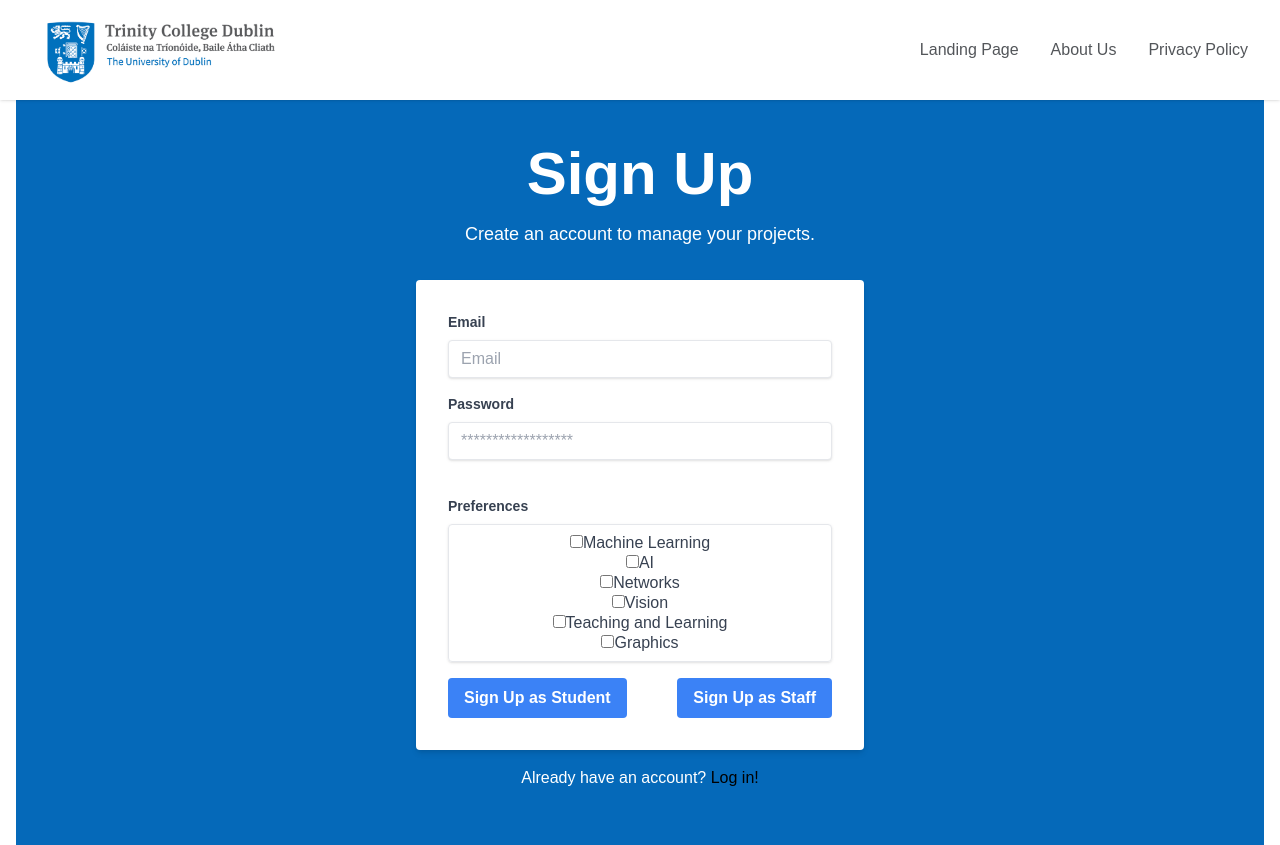
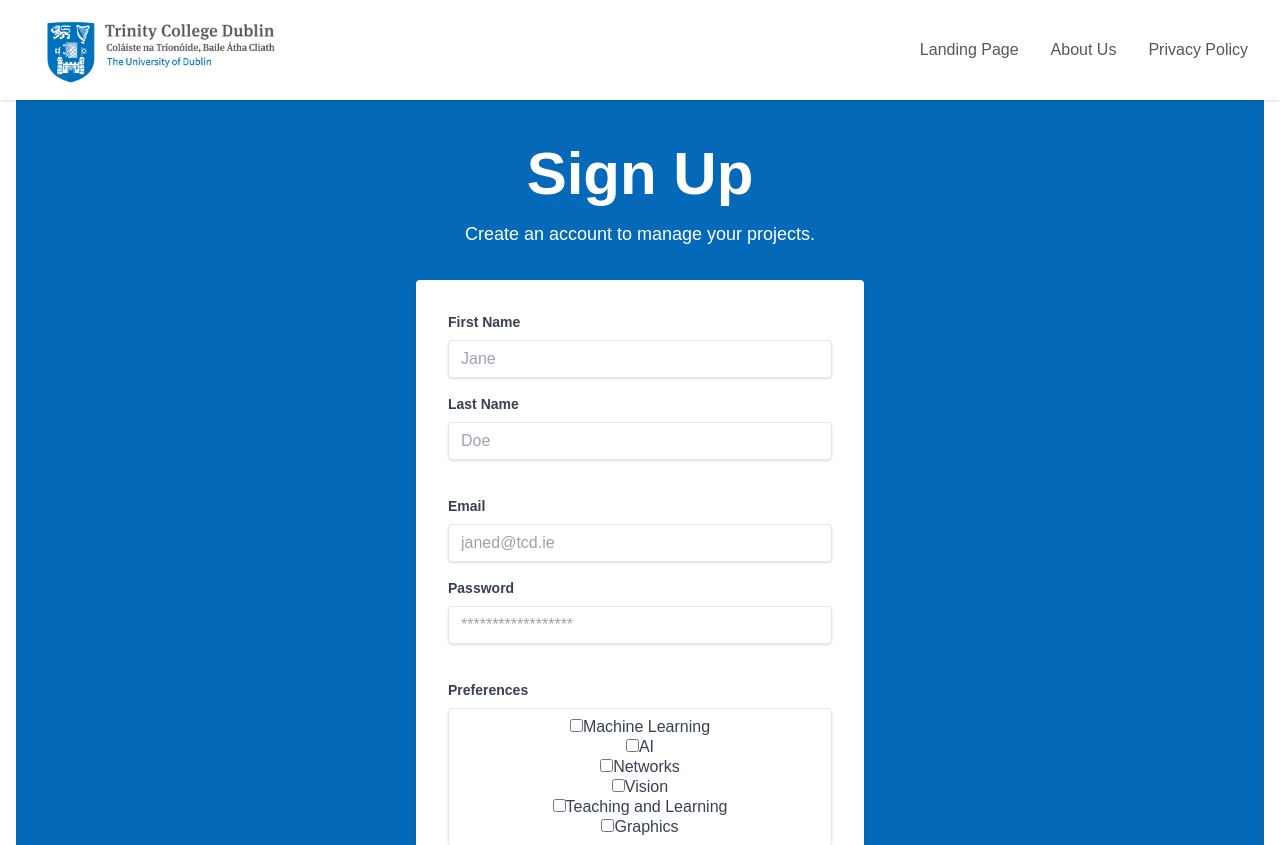
Before and after one commit to FinnCummins/Group13, a Next.js app in the folder frontend/: page /signup in a window 1280 px wide. Shown: the top 845 px of the page. Built offline with nearby package versions, Linux system fonts and the light colour scheme.

Commit message:
connecting sign up and log in with backend

```diff
--- a/frontend/src/app/login/page.js
+++ b/frontend/src/app/login/page.js
@@ -3,9 +3,14 @@ import { useEffect, useState } from 'react';
 import Head from 'next/head';
 import LoginNavbar from '@/components/LoginNavbar';
 import Link from 'next/link';
+import { useRouter } from 'next/navigation';
 
 export default function Login() {
   const [isClient, setIsClient] = useState(false);
+  const [email, setEmail] = useState('');
+  const [password, setPassword] = useState('');
+  const [error, setError] = useState('');
+  const router = useRouter();
 
   useEffect(() => {
     setIsClient(true);
@@ -14,6 +19,33 @@ export default function Login() {
   if (!isClient) {
     return null;
   }
+
+  const handleLogin = async (url) => {
+    setError('');
+    try {
+      const response = await fetch(url, {
+        method: 'POST',
+        headers: {
+          'Content-Type': 'application/json',
+        },
+        body: JSON.stringify({ email, password }),
+      });
+
+      const data = await response.json();
+
+      if (response.ok) {
+        if (url.includes('students')) {
+          router.push('/student');
+        } else if (url.includes('supervisors')) {
+          router.push('/supervisor');
+        }
+      } else {
+        setError(data.error || 'Login failed');
+      }
+    } catch (error) {
+      setError('An error occurred. Please try again.');
+    }
+  };
 
   return (
     <div>
@@ -30,16 +62,19 @@ export default function Login() {
           <p className="text-lg mb-8">
             Please enter your credentials to log in.
           </p>
-          <form className="max-w-md mx-auto bg-white p-8 rounded shadow-md">
+          {error && <p className="text-red-500">{error}</p>}
+          <form className="max-w-md mx-auto bg-white p-8 rounded shadow-md" onSubmit={(e) => e.preventDefault()}>
             <div className="mb-4">
-              <label className="block text-left text-gray-700 text-sm font-bold mb-2" htmlFor="username">
-                Username
+              <label className="block text-left text-gray-700 text-sm font-bold mb-2" htmlFor="email">
+                Email
               </label>
               <input
                 className="shadow appearance-none border rounded w-full py-2 px-3 text-gray-700 leading-tight focus:outline-none focus:shadow-outline"
-                id="username"
+                id="email"
                 type="text"
-                placeholder="Username"
+                placeholder="janedoe@tcd.ie"
+                value={email}
+                onChange={(e) => setEmail(e.target.value)}
               />
             </div>
             <div className="mb-6">
@@ -51,25 +86,25 @@ export default function Login() {
                 id="password"
                 type="password"
                 placeholder="******************"
+                value={password}
+                onChange={(e) => setPassword(e.target.value)}
               />
             </div>
             <div className="flex items-center justify-between">
-              <Link href="/student">
               <button
                 className="bg-blue-500 hover:bg-blue-700 text-white font-bold py-2 px-4 rounded focus:outline-none focus:shadow-outline"
                 type="button"
+                onClick={() => handleLogin('/students/login')}
               >
                 Log In as Student
             </button>
-              </Link>
-              <Link href="/supervisor">
               <button
                 className="bg-blue-500 hover:bg-blue-700 text-white font-bold py-2 px-4 rounded focus:outline-none focus:shadow-outline"
                 type="button"
+                onClick={() => handleLogin('/supervisors/login')}
               >
                 Log In as Supervisor
               </button>
-              </Link>
             </div>
           </form>
           <p className="mt-4">
--- a/frontend/src/app/signup/page.js
+++ b/frontend/src/app/signup/page.js
@@ -3,10 +3,17 @@ import { useEffect, useState } from 'react';
 import Head from 'next/head';
 import LoginNavbar from '@/components/LoginNavbar';
 import Link from 'next/link';
+import { useRouter } from 'next/navigation';
 
 export default function Signup() {
   const [isClient, setIsClient] = useState(false);
+  const [firstName, setFirstName] = useState('');
+  const [lastName, setLastName] = useState('');
+  const [email, setEmail] = useState('');
+  const [password, setPassword] = useState('');
   const [preferences, setPreferences] = useState([]);
+  const [error, setError] = useState('');
+  const router = useRouter();
 
   useEffect(() => {
     setIsClient(true);
@@ -25,6 +32,42 @@ export default function Signup() {
     );
   };
 
+  const handleStudentSignup = async () => {
+    setError('');
+    try {
+      console.log('Sending request to: http://127.0.0.1:5001/api/students');
+      const response = await fetch('http://127.0.0.1:5001/api/students', {
+        method: 'POST',
+        headers: {
+          'Content-Type': 'application/json',
+        },
+        body: JSON.stringify({ first_name: firstName, last_name: lastName, email, password, interests: preferences }),
+      });
+
+      const contentType = response.headers.get('content-type');
+      let data;
+      if (contentType && contentType.includes('application/json')) {
+        data = await response.json();
+      } else {
+        const text = await response.text();
+        console.error('Response is not JSON:', text);
+        setError('An error occurred. Please try again.');
+        return;
+      }
+
+      console.log('Response:', data);
+
+      if (response.ok) {
+          router.push('/student');
+      } else {
+        setError(data.error || 'Sign up failed');
+      }
+    } catch (error) {
+      console.error('Error:', error);
+      setError('An error occurred. Please try again.');
+    }
+  };
+
   return (
     <div>
       <Head>
@@ -40,7 +83,34 @@ export default function Signup() {
           <p className="text-lg mb-8">
             Create an account to manage your projects.
           </p>
-          <form className="max-w-md mx-auto bg-white p-8 rounded shadow-md">
+          {error && <p className="text-red-500">{error}</p>}
+          <form className="max-w-md mx-auto bg-white p-8 rounded shadow-md" onSubmit={(e) => e.preventDefault()}>
+          <div className="mb-4">
+              <label className="block text-left text-gray-700 text-sm font-bold mb-2" htmlFor="firstName">
+                First Name
+              </label>
+              <input
+                className="shadow appearance-none border rounded w-full py-2 px-3 text-gray-700 leading-tight focus:outline-none focus:shadow-outline"
+                id="firstName"
+                type="firstName"
+                placeholder="Jane"
+                value={firstName}
+                onChange={(e) => setFirstName(e.target.value)}
+              />
+            </div>
+            <div className="mb-6">
+              <label className="block text-left text-gray-700 text-sm font-bold mb-2" htmlFor="lastName">
+                Last Name
+              </label>
+              <input
+                className="shadow appearance-none border rounded w-full py-2 px-3 text-gray-700 mb-3 leading-tight focus:outline-none focus:shadow-outline"
+                id="lastName"
+                type="lastName"
+                placeholder="Doe"
+                value={lastName}
+                onChange={(e) => setLastName(e.target.value)}
+              />
+            </div>
             <div className="mb-4">
               <label className="block text-left text-gray-700 text-sm font-bold mb-2" htmlFor="email">
                 Email
@@ -49,7 +119,9 @@ export default function Signup() {
                 className="shadow appearance-none border rounded w-full py-2 px-3 text-gray-700 leading-tight focus:outline-none focus:shadow-outline"
                 id="email"
                 type="email"
-                placeholder="Email"
+                placeholder="janed@tcd.ie"
+                value={email}
+                onChange={(e) => setEmail(e.target.value)}
               />
             </div>
             <div className="mb-6">
@@ -61,6 +133,8 @@ export default function Signup() {
                 id="password"
                 type="password"
                 placeholder="******************"
+                value={password}
+                onChange={(e) => setPassword(e.target.value)}
               />
             </div>
             <div className="mb-4">
@@ -126,22 +200,20 @@ export default function Signup() {
               </div>
             </div>
             <div className="flex items-center justify-between">
-            <Link href="/student">
               <button
                 className="bg-blue-500 hover:bg-blue-700 text-white font-bold py-2 px-4 rounded focus:outline-none focus:shadow-outline"
                 type="button"
+                onClick={() => handleStudentSignup()}
               >
                 Sign Up as Student
               </button>
-              </Link>
-              <Link href="/supervisor">
               <button
                 className="bg-blue-500 hover:bg-blue-700 text-white font-bold py-2 px-4 rounded focus:outline-none focus:shadow-outline"
                 type="button"
+                onClick={() => handleStudentSignup()}
               >
                 Sign Up as Staff
               </button>
-              </Link>
             </div>
           </form>
           <p className="mt-4">
```
Lines whose indentation alone changed are shown as unchanged.
